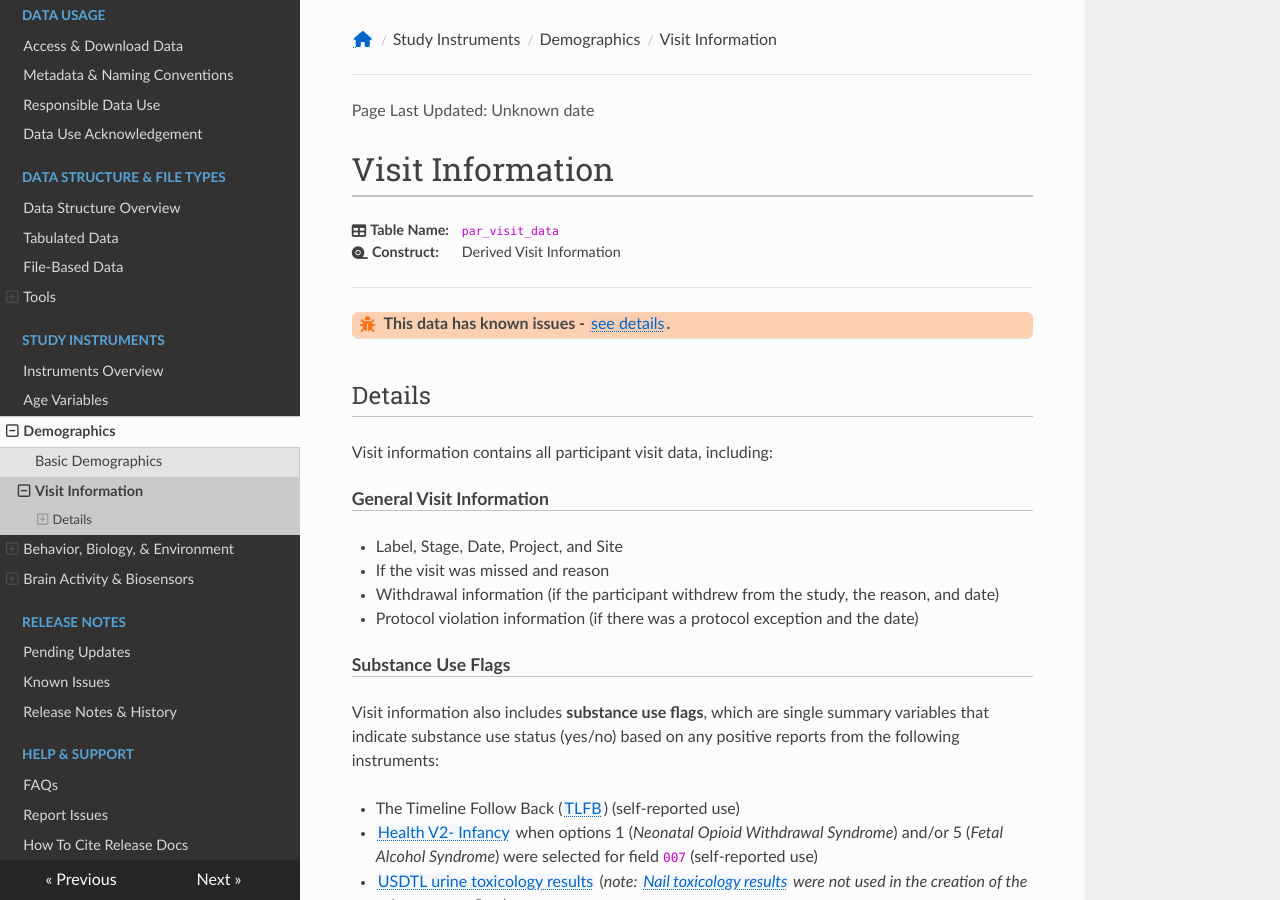
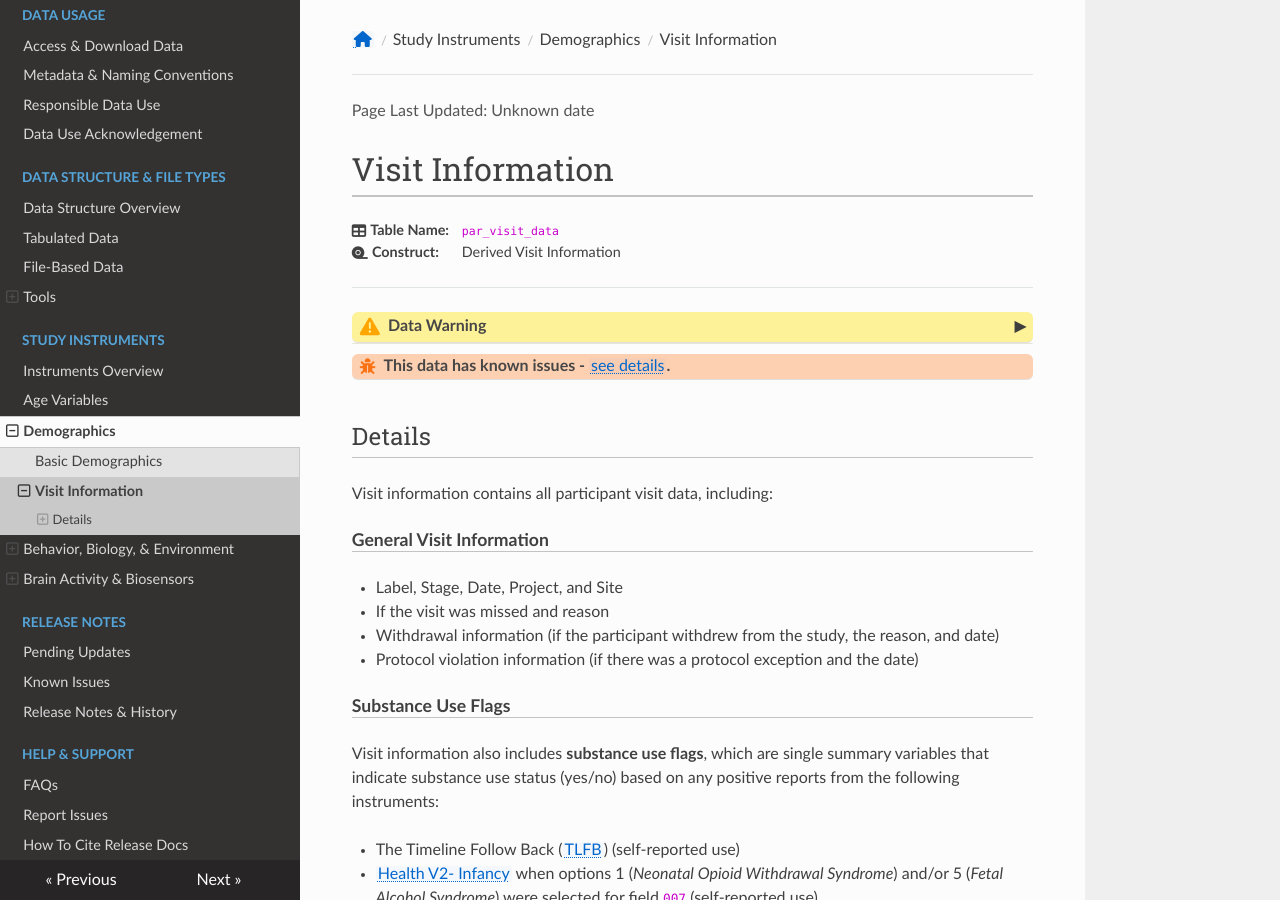
Before and after one commit to nbdc-datahub/hbcd-docs, an MkDocs documentation site: the page built from docs/instruments/demo/visitinfo.md, in a window 1280 px wide and 900 px high. Built offline with MkDocs 1.6.1, drawn with Linux system fonts in a browser that asks for light colours; nearby versions of some CDN libraries.

Commit message:
added basic demo and visit info known issues to data warnings

```diff
--- a/docs/instruments/demo/visitinfo.md
+++ b/docs/instruments/demo/visitinfo.md
@@ -13,6 +13,46 @@
 </div>
 
 ---------------------------------------------
+
+<div id="warning" class="warning-banner" onclick="toggleCollapse(this)">
+    <span class="emoji"><i class="fas fa-exclamation-triangle"></i></span>
+  <span class="text-with-link">
+  <span class="text">Data Warning</i></span>
+  <a class="anchor-link" href="#warning" title="Copy link">
+  <i class="fa-solid fa-link"></i>
+  </a>
+  </span>
+  <span class="arrow">▸</span>
+</div>
+<div class="warning-collapsible-content">
+<p><b>KNOWN ISSUES - Expected Fix Release 2.0</b></p>
+<table class="table-no-vertical-lines">
+<thead>
+<th>Field</th>
+<th>Known Issue Description</th>
+</thead>
+<tbody>
+<tr>
+<td><b>Withdrawal Date<br><code>participant_withdrawal_date</code></b></td>
+<td style="word-wrap: break-word; white-space: normal;">
+  Participants who did <b>not</b> withdraw from the study (<code>participant_withdrawal</code> = “no”) are assigned a sentinel withdrawal date of <code>12/26/1999</code>. These values will be updated to null for clarity.
+</td>
+</tr>
+<tr>
+<td><b>Biospec-Derived SU Flags<br><code><code>su_flag_bio_*</code></code></b></td>
+<td style="word-wrap: break-word; white-space: normal;">
+Erroneous inclusion of Biospec substance use flags <a href="../../instruments/demo/visitinfo/#substance-use-flags">derived from USDTL urine toxicology</a> for V02 (urine samples not collected at V02) - will be removed to fix.
+</td>
+</tr>
+<tr>
+<td><b>TLFB-Derived SU Flags<br><code><code>su_flag_tlfb_*</code></code></b></td>
+<td style="word-wrap: break-word; white-space: normal;">
+The TLFB substance use flags for participants who do not have a Visit 2 have incorrect values of 'no:' these will be corrected to 'null.'
+</td>
+</tr>
+</tbody>
+</table>
+</div>
 
 <div id="issues" class="issues-banner">
   <span class="emoji"><i class="fas fa-bug"></i></span>
```
Also changed, not shown: docs/instruments/demo/basicdemo.md (+26 -0 lines).
